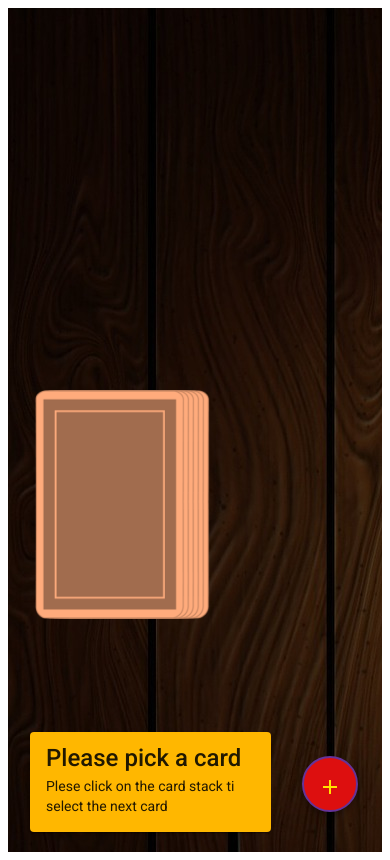
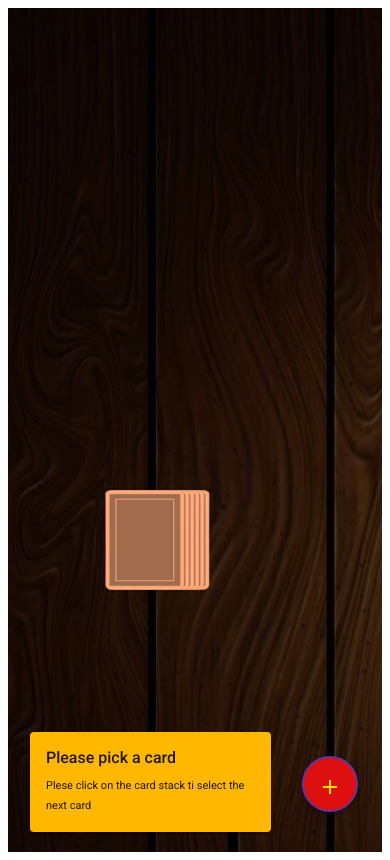
Before and after one commit to PiotrDylla/ringoffire, an Angular app: page /game in a window 390 px wide. Built offline with nearby package versions, Linux system fonts and the light colour scheme.

Commit message:
responsive

```diff
--- a/src/app/dialog-add-player/dialog-add-player.component.scss
+++ b/src/app/dialog-add-player/dialog-add-player.component.scss
@@ -1,8 +1,7 @@
-mat-dialog-content {
+.mat-dialog-container {
     background-color: aqua;
-
 }
 
-h1 {
+#mat-dialog-0 {
     background-color: aqua;
 }
--- a/src/app/game-info/game-info.component.scss
+++ b/src/app/game-info/game-info.component.scss
@@ -8,6 +8,13 @@
         bottom: -20px;
         width: 110%;
         left: -70px;
-        font-size: 10px;
+        font-size: 4px;
+    }
+.mat-card-title {
+    font-size: 16px;
+}
+
+.mat-card-content {
+    font-size: 11px;
     }
 }
--- a/src/app/game/game.component.scss
+++ b/src/app/game/game.component.scss
@@ -111,7 +111,7 @@
     }
 
     .played-card {
-        top: 75px;
+        top: 300px;
         right: 150px;
         height: 200px;
 
@@ -121,16 +121,36 @@
         background-color: aqua;
     }
 
-    .top-card:hover {
-    transform: scale(1.01);
+    .top-card {
+        cursor: pointer;
+        transition: all 125ms ease-in-out;
+
+        &:hover {
+            transform: scale(1.1) translateY(-10px);
+        }
+    }
+
+    .pick-card {
+        animation: pick-card-animation 800ms ease-in-out;
+        transform: scale(1.1) translateX(200px) translateY(-300px) rotate(-220deg);
+     }
 
 
 
+    .card-stack {
+        position: relative;
+        img {
+            position: absolute;
+            bottom: -120px;
+            width: 80px;
+            height: 100px;
+        }
     }
 
-    .pick-card {
+    .player-position {
+     margin-top: -80px;
 
-
+        top: 0px;
     }
 
 
--- a/src/app/player/player.component.scss
+++ b/src/app/player/player.component.scss
@@ -28,5 +28,20 @@
 @media only screen and (max-width: 900px) {
 .player {
     margin-bottom: 10px;
+    width: 150px;
+    height: 30px;
+    top: 0px;
+    span {
+        font-size: 16px;
+        margin-left: 16px;
+
+    }
+
+    img {
+        width: 40px;
+        height: 40px;
+        object-fit: cover;
+    }
+
 }
 }
```
